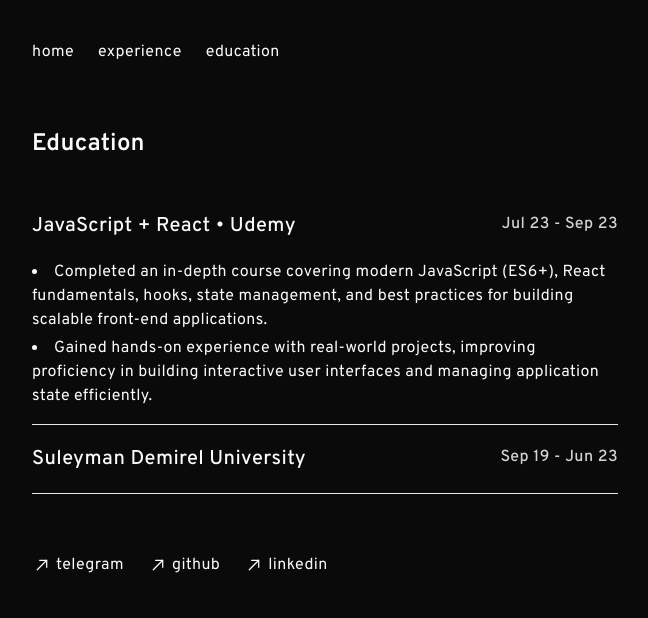
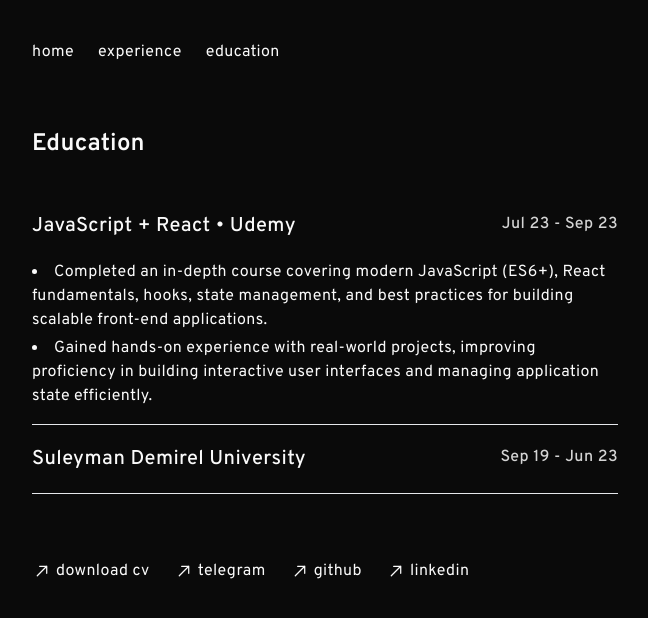
Before and after one commit to ye1sultan/portfolio, a Next.js app: page /education in a window 1280 px wide. Shown: the top 618 px of the page, without its empty margins (315-963 px from the left). Built offline with nearby package versions, Linux system fonts and the light colour scheme.

Commit message:
feat: implement download cv button in footer

```diff
--- a/src/app/layout.tsx
+++ b/src/app/layout.tsx
@@ -36,7 +36,7 @@ export default function RootLayout({
   children: React.ReactNode;
 }>) {
   return (
-    <html lang="en">
+    <html lang="en" className="dark">
       <body
         className={cn(
           "bg-neutral-950 antialiased text-neutral-50 container py-10 tracking-wide px-4 sm:px-8",
--- a/src/shared/widgets/footer/index.tsx
+++ b/src/shared/widgets/footer/index.tsx
@@ -1,11 +1,28 @@
 "use client";
 
+import { Button } from "@/shared/components/ui/button";
+import MemoArrow from "@/shared/icons/arrow";
 import Link from "next/link";
 import { socials } from "./lib/const";
 
 export const Footer = () => {
+  const handleCVDownload = () => {
+    const link = document.createElement("a");
+    link.href = "/cv.pdf";
+    link.download = "Niyaztay_Yelsultan_CV.pdf";
+    link.click();
+  };
+
   return (
     <div className="flex gap-6 flex-col xs:flex-row">
+      <Button
+        onClick={handleCVDownload}
+        variant="link"
+        className="flex gap-1 items-center text-base font-normal px-0"
+      >
+        <MemoArrow className="text-xl rotate-45" />
+        download cv
+      </Button>
       {socials.map((item) => (
         <Link key={item.id} href={item.url} className="flex gap-1 items-center">
           <item.icon className="text-xl rotate-45" />
```
